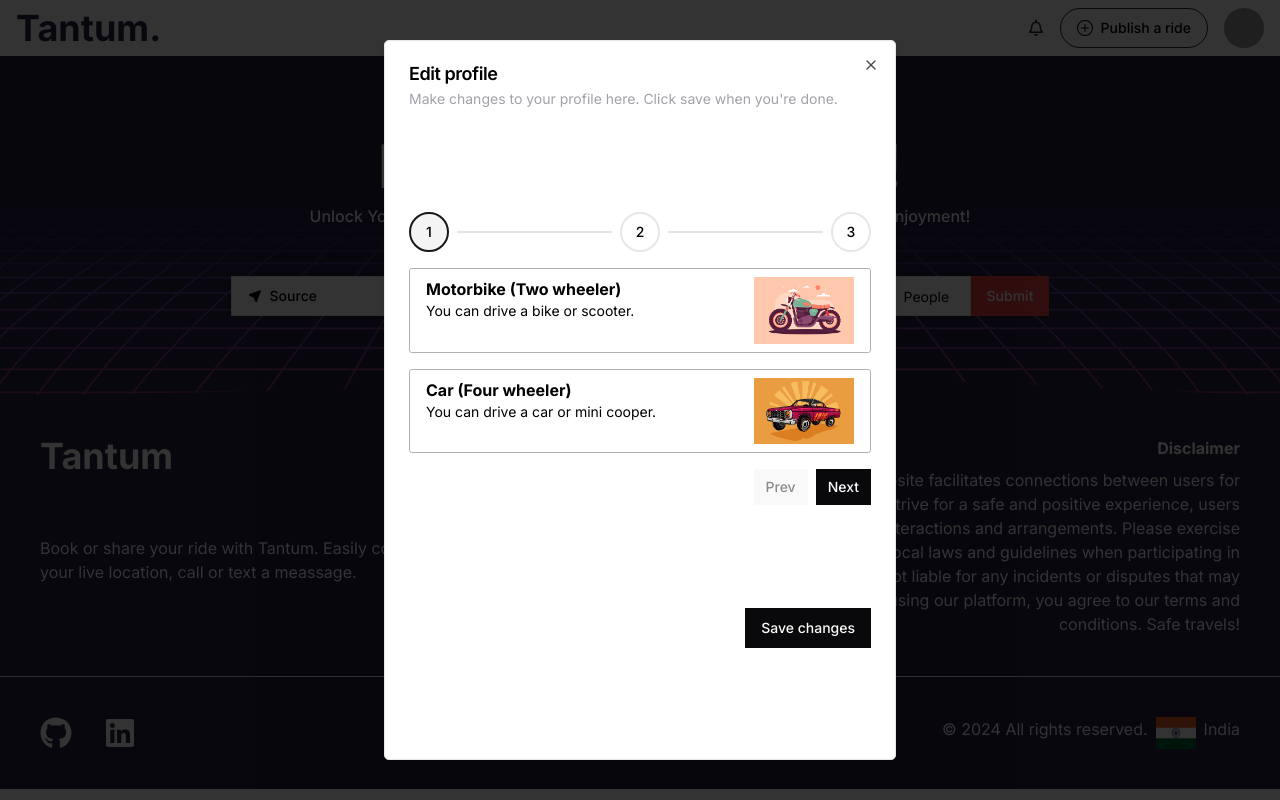
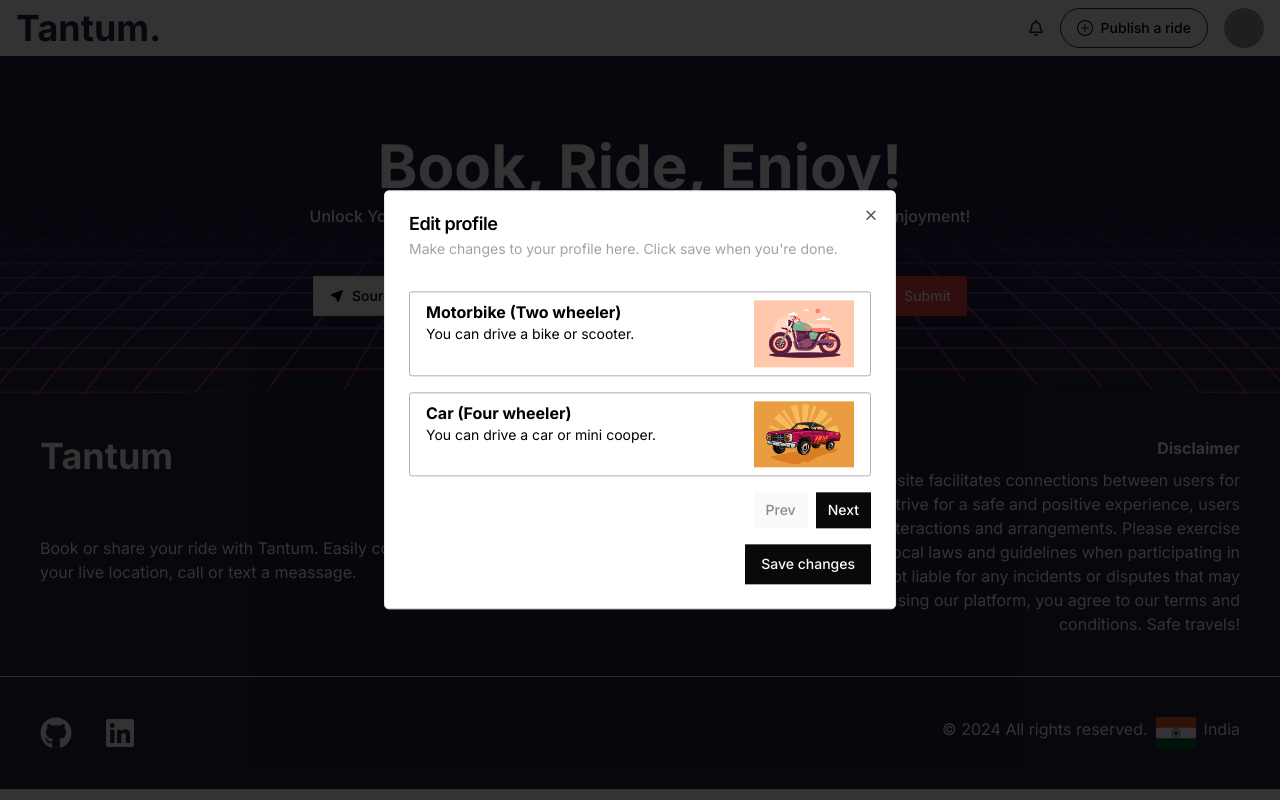
Before and after one commit to raghavawasthi24/Tantum2.0, a Next.js app in the folder client/: page / in a window 1280 px wide. Both pictures are taken after a click on the button "Publish a ride". Built offline with nearby package versions, Linux system fonts and the light colour scheme; grey boxes are pictures that could not be loaded.

Commit message:
feat: added fields for publishing ride

```diff
--- a/client/src/app/(user)/(home)/components/LandingPage.tsx
+++ b/client/src/app/(user)/(home)/components/LandingPage.tsx
@@ -27,21 +27,11 @@ import {
 } from "@/components/ui/command";
 import { ComboBox } from "@/components/shared/ComboxBox";
 import { CustomizedCalendar } from "@/components/shared/CustomizedCalender";
+import { cities } from "@/constants";
 
 export default function LandingPage() {
   const form = useForm();
   const [searchCity, setSearchCity] = useState([]);
-
-  const cities = [
-    {
-      label: "Delhi",
-      value: "delhi",
-    },
-    {
-      label: "Mumbai",
-      value: "mumbai",
-    },
-  ];
 
   const onSubmit = (data: any) => {
     console.log(data);
--- a/client/src/components/shared/ComboxBox.tsx
+++ b/client/src/components/shared/ComboxBox.tsx
@@ -24,9 +24,10 @@ type PageProps = {
   options: { label: string; value: string }[];
   name: string;
   icon?: React.ReactNode;
+  className?: string;
 };
 
-export function ComboBox({ options, name, icon }: PageProps) {
+export function ComboBox({ options, name, icon, className }: PageProps) {
   const [open, setOpen] = React.useState(false);
   const [value, setValue] = React.useState("");
 
@@ -37,7 +38,7 @@ export function ComboBox({ options, name, icon }: PageProps) {
           variant="outline"
           role="combobox"
           aria-expanded={open}
-          className="w-[200px] flex justify-start rounded-none"
+          className={cn("flex justify-start rounded-none",className)}
         >
           {icon && <span className="mr-2">{icon}</span>}
           {value
@@ -45,7 +46,7 @@ export function ComboBox({ options, name, icon }: PageProps) {
             : `${name}`}
         </Button>
       </PopoverTrigger>
-      <PopoverContent className="w-[200px] p-0">
+      <PopoverContent className={cn("p-0",className)}>
         <Command>
           <CommandInput placeholder="Search" />
           <CommandEmpty>No framework found.</CommandEmpty>
--- a/client/src/components/shared/Header/Header.tsx
+++ b/client/src/components/shared/Header/Header.tsx
@@ -26,6 +26,11 @@ import {
   DialogTrigger,
 } from "@/components/ui/dialog";
 import StepperDemo from "./components/registerRide";
+import { useForm } from "react-hook-form";
+import { PublishRideSchema } from "@/schemas/PublishRide";
+import { z } from "zod";
+import { zodResolver } from "@hookform/resolvers/zod";
+import { Form } from "@/components/ui/form";
 // import { Link } from "react-router-dom";
 
 export default function Header() {
@@ -52,6 +57,17 @@ export default function Header() {
       link: "/settings",
     },
   ];
+  const form = useForm<z.infer<typeof PublishRideSchema>>({
+    resolver: zodResolver(PublishRideSchema),
+    defaultValues: {
+      source: "",
+      destination: "",
+      date: "",
+      time: "",
+      seats: 0,
+      price: 0,
+    },
+  });
   return (
     <nav className="flex w-full fixed bg-white top-0 justify-between items-center px-4 py-2 z-20">
       <p className="font-bold text-xl md:text-4xl text-[#272142]">Tantum.</p>
@@ -82,14 +98,22 @@ export default function Header() {
               <span className="hidden sm:block">Publish a ride</span>
             </Button>
           </DialogTrigger>
-          <DialogContent className="h-[90%] overflow-auto">
+          <DialogContent className="max-h-[90%] overflow-auto">
             <DialogHeader>
               <DialogTitle>Edit profile</DialogTitle>
               <DialogDescription>
                 Make changes to your profile here. Click save when you're done.
               </DialogDescription>
             </DialogHeader>
-            <StepperDemo />
+            <Form {...form}>
+              <form
+                onSubmit={form.handleSubmit((data) => {
+                  console.log(data);
+                })}
+              >
+                <StepperDemo form={form} />
+              </form>
+            </Form>
             <DialogFooter>
               <Button type="submit">Save changes</Button>
             </DialogFooter>
--- a/client/src/components/shared/Header/components/selectDestination.tsx
+++ b/client/src/components/shared/Header/components/selectDestination.tsx
@@ -1,7 +1,24 @@
+import { FormField, FormItem } from '@/components/ui/form';
 import React from 'react'
+import { ComboBox } from '../../ComboxBox';
+import { cities } from '@/constants';
+import { MdLocationPin } from 'react-icons/md';
 
-export default function selectDestination() {
+export default function SelectDestination({form}:any) {
   return (
-    <div>selectDestination</div>
-  )
+    <FormField
+      control={form.control}
+      name="source"
+      render={({ field }) => (
+        <FormItem className="w-full">
+          <ComboBox
+            options={cities}
+            name="Destination"
+            icon={<MdLocationPin />}
+            className="w-[400px]"
+          />
+        </FormItem>
+      )}
+    />
+  );
 }
--- a/client/src/components/shared/Header/components/selectRideDate.tsx
+++ b/client/src/components/shared/Header/components/selectRideDate.tsx
@@ -0,0 +1,18 @@
+import { FormField, FormItem } from "@/components/ui/form";
+import React from "react";
+import { CustomizedCalendar } from "../../CustomizedCalender";
+import { Input } from "@/components/ui/input";
+
+export default function SelectRideDate({ form }: any) {
+  return (
+    <FormField
+      control={form.control}
+      name="date"
+      render={({ field }) => (
+        <FormItem className="w-full">
+          <CustomizedCalendar field={field} />
+        </FormItem>
+      )}
+    />
+  );
+}
--- a/client/src/components/shared/Header/components/selectVehicle.tsx
+++ b/client/src/components/shared/Header/components/selectVehicle.tsx
@@ -1,17 +1,17 @@
 import Image from "next/image";
 import React from "react";
 
-export default function SelectVehicle() {
+export default function SelectVehicle({form}:any) {
   return (
     <div className="grid gap-4">
-      <button className=" w-full border border-muted rounded-md flex justify-between px-4 py-2">
+      <button className=" w-full border border-muted rounded-md flex justify-between px-4 py-2 transition-all hover:bg-accent">
         <div className="text-start">
           <p className="font-bold">Motorbike (Two wheeler)</p>
           <p className="text-sm">You can drive a bike or scooter.</p>
         </div>
         <Image src="/assets/bike.jpg" alt="Vehicle" width={100} height={200} />
       </button>
-      <button className=" w-full border border-muted rounded-md flex justify-between px-4 py-2">
+      <button className=" w-full border border-muted rounded-md flex justify-between px-4 py-2 transition-all hover:bg-accent">
         <div className="text-start">
           <p className="font-bold">Car (Four wheeler)</p>
           <p className="text-sm">You can drive a car or mini cooper.</p>
--- a/client/src/components/shared/stepper.tsx
+++ b/client/src/components/shared/stepper.tsx
@@ -246,13 +246,9 @@ const Stepper = React.forwardRef<HTMLDivElement, StepperProps>(
 
     const stepCount = items.length;
 
-    const isMobile = useMediaQuery(
-      `(max-width: ${mobileBreakpoint || "768px"})`
-    );
-
     const clickable = !!onClickStep;
 
-    const orientation = isMobile && responsive ? "vertical" : orientationProp;
+    const orientation = orientationProp;
 
     const isVertical = orientation === "vertical";
 
@@ -448,11 +444,7 @@ const Step = React.forwardRef<HTMLLIElement, StepProps>(
     const renderStep = () => {
       switch (isVertical) {
         case true:
-          return (
-            <VerticalStep ref={ref} {...sharedProps}>
-              {children}
-            </VerticalStep>
-          );
+          return <HorizontalStep ref={ref} {...sharedProps} />;
         default:
           return <HorizontalStep ref={ref} {...sharedProps} />;
       }
@@ -603,7 +595,7 @@ const VerticalStep = React.forwardRef<HTMLDivElement, VerticalStepProps>(
             styles?.["vertical-step-container"]
           )}
         >
-          <StepButtonContainer
+          {/* <StepButtonContainer
             {...{ isLoading: localIsLoading, isError: localIsError, ...props }}
           >
             <StepIcon
@@ -623,7 +615,7 @@ const VerticalStep = React.forwardRef<HTMLDivElement, VerticalStepProps>(
             label={label}
             description={description}
             {...{ isCurrentStep, opacity }}
-          />
+          /> */}
         </div>
         <div
           className={cn(
@@ -686,31 +678,8 @@ const HorizontalStep = React.forwardRef<HTMLDivElement, StepSharedProps>(
     return (
       <div
         aria-disabled={!hasVisited}
-        className={cn(
-          "stepper__horizontal-step",
-          "flex items-center relative transition-all duration-200",
-          "[&:not(:last-child)]:flex-1",
-          "[&:not(:last-child)]:after:transition-all [&:not(:last-child)]:after:duration-200",
-          "[&:not(:last-child)]:after:content-[''] [&:not(:last-child)]:after:h-[2px] [&:not(:last-child)]:after:bg-border",
-          "data-[completed=true]:[&:not(:last-child)]:after:bg-primary",
-          "data-[invalid=true]:[&:not(:last-child)]:after:bg-destructive",
-          variant === "circle-alt" &&
-            "justify-start flex-col flex-1 [&:not(:last-child)]:after:relative [&:not(:last-child)]:after:order-[-1] [&:not(:last-child)]:after:start-[50%] [&:not(:last-child)]:after:end-[50%] [&:not(:last-child)]:after:top-[calc(var(--step-icon-size)/2)] [&:not(:last-child)]:after:w-[calc((100%-var(--step-icon-size))-(var(--step-gap)))]",
-          variant === "circle" &&
-            "[&:not(:last-child)]:after:flex-1 [&:not(:last-child)]:after:ms-[var(--step-gap)] [&:not(:last-child)]:after:me-[var(--step-gap)]",
-          variant === "line" &&
-            "flex-col flex-1 border-t-[3px] data-[active=true]:border-primary",
-          styles?.["horizontal-step"]
-        )}
-        data-optional={steps[index || 0]?.optional}
-        data-completed={isCompletedStep}
-        data-active={active}
-        data-invalid={localIsError}
-        data-clickable={clickable}
-        onClick={() => onClickStep?.(index || 0, setStep)}
-        ref={ref}
       >
-        <div
+        {/* <div
           className={cn(
             "stepper__horizontal-step-container",
             "flex items-center",
@@ -718,8 +687,8 @@ const HorizontalStep = React.forwardRef<HTMLDivElement, StepSharedProps>(
             variant === "line" && "w-full",
             styles?.["horizontal-step-container"]
           )}
-        >
-          <StepButtonContainer
+        > */}
+          {/* <StepButtonContainer
             {...{ ...props, isError: localIsError, isLoading: localIsLoading }}
           >
             <StepIcon
@@ -740,8 +709,8 @@ const HorizontalStep = React.forwardRef<HTMLDivElement, StepSharedProps>(
             label={label}
             description={description}
             {...{ isCurrentStep, opacity }}
-          />
-        </div>
+          /> */}
+        {/* </div> */}
       </div>
     );
   }
--- /dev/null
+++ b/client/src/constants/index.ts
@@ -0,0 +1,10 @@
+export const cities = [
+  {
+    label: "Delhi",
+    value: "delhi",
+  },
+  {
+    label: "Mumbai",
+    value: "mumbai",
+  },
+];
--- /dev/null
+++ b/client/src/schemas/PublishRide.ts
@@ -0,0 +1,10 @@
+import { z } from "zod";
+
+export const PublishRideSchema = z.object({
+    source: z.string(),
+    destination: z.string(),
+    date: z.string(),
+    time: z.string(),
+    seats: z.number(),
+    price: z.number(),
+    });
```
Also changed, not shown: client/src/components/shared/CustomizedCalender.tsx (+1 -12 lines), client/src/components/shared/Header/components/registerRide.tsx (+11 -10 lines), client/src/components/shared/Header/components/selectSource.tsx (+39 -4 lines).
